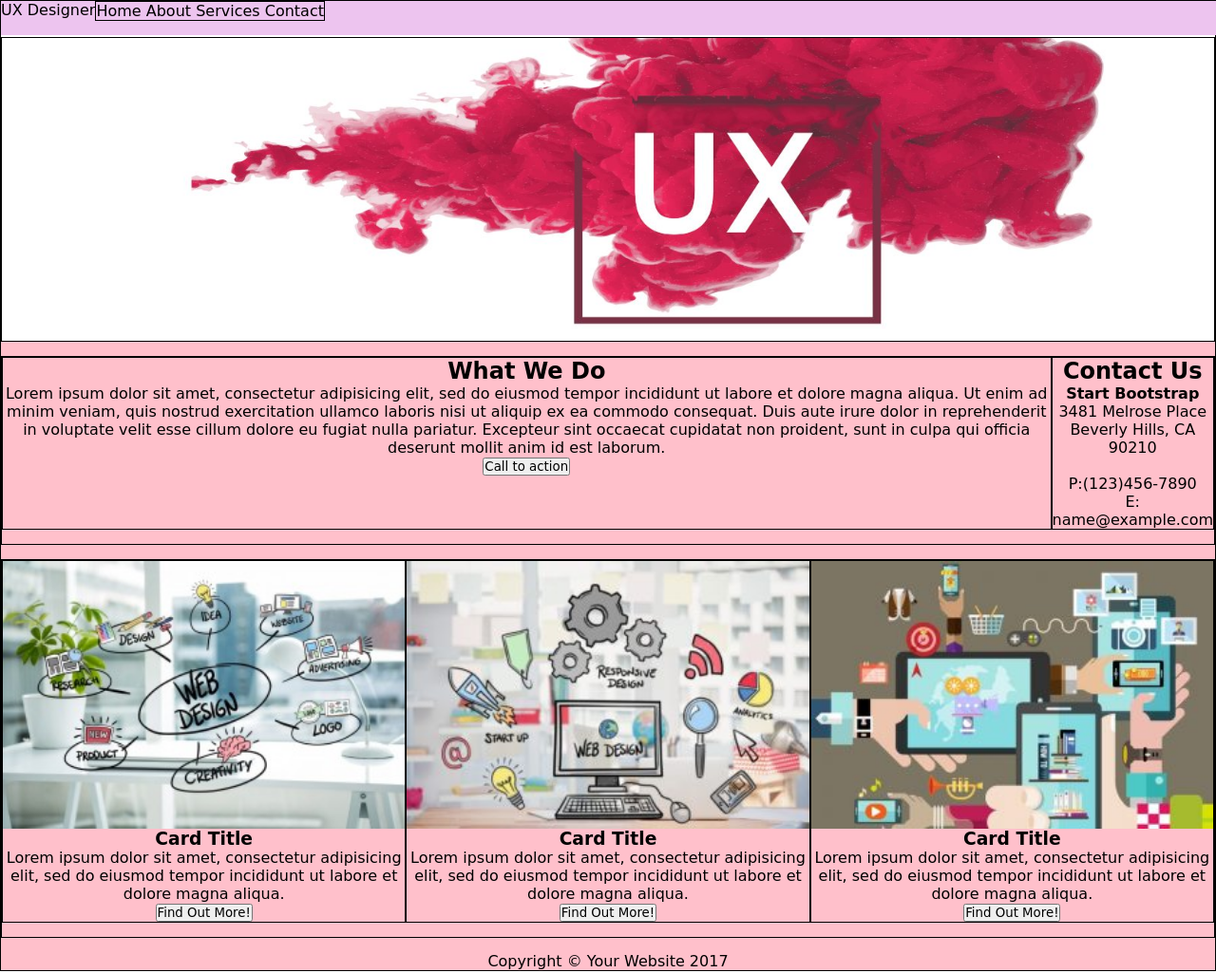
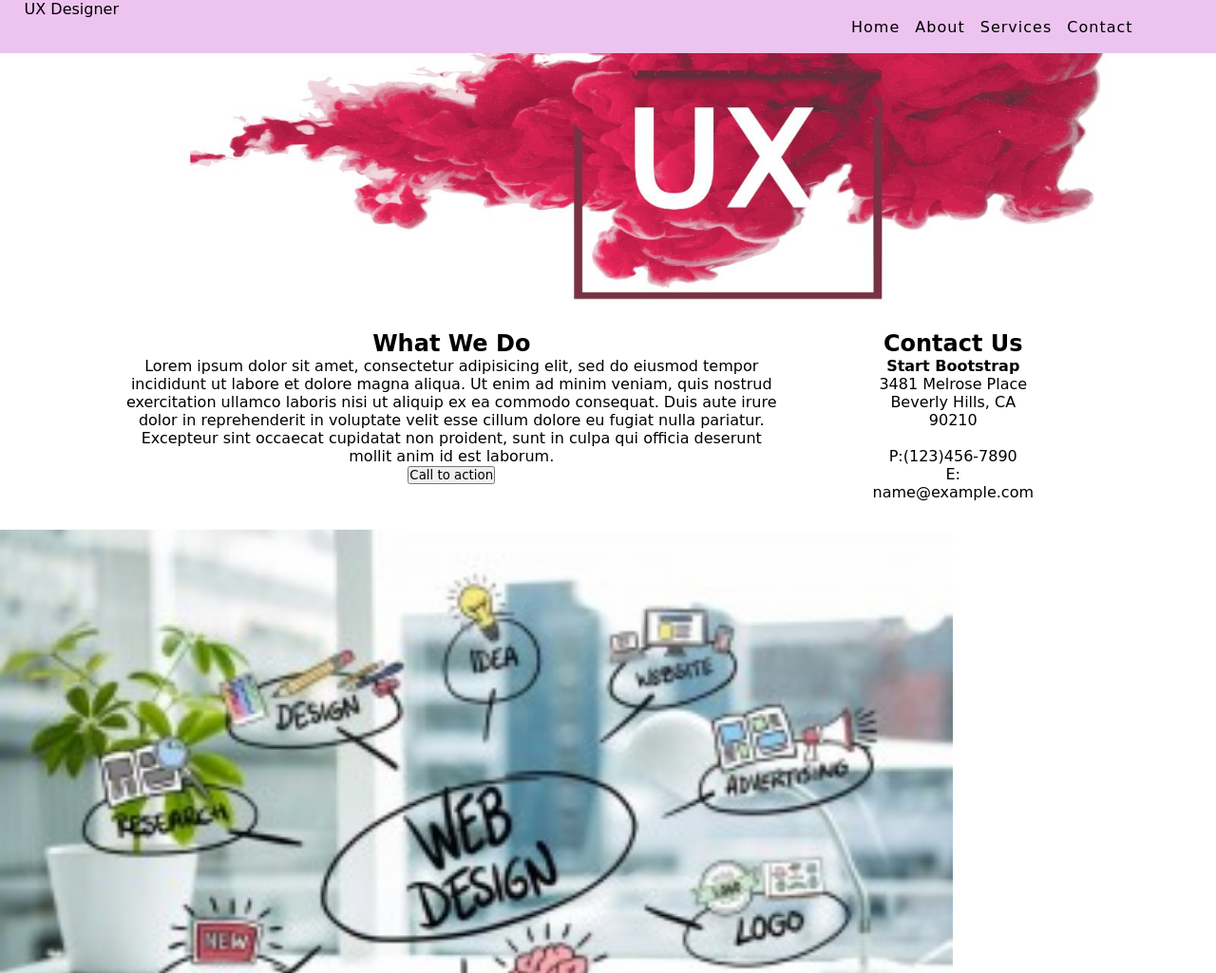
Before and after one commit to kankkuna/my-page, a plain HTML site: page index.html in a window 1280 px wide. Shown: the top 1025 px of the page at 95% size. Drawn offline with Linux system fonts and the light colour scheme; a web font is replaced by a local one.

Commit message:
mejora html y css al 100%

```diff
--- a/css/main.css
+++ b/css/main.css
@@ -9,47 +9,72 @@
 .container{
   max-width: 1600px;
   height: 100%;
+  margin-top:
+
+}
+
+header {
+  font-family: 'Lily Script One', cursive;
 
 }
 
 nav {
   position: fixed;
   margin-top: 0;
-  margin-bottom: 10px;
-  background-position: center;
   background-color: #edc4ef;
+  height: 7%;
+
 }
 
-header {
-  background-color: pink;
-  margin-top: 38px;
+ul{
+  list-style: none;
+  margin-left: 2%;
+
 }
 
 div {
-  border: solid 0.5px;
+  /*border: solid 0.5px;*/
   margin-bottom: 15px;
 
 }
 
-ul li{
+.ux {
+  margin-top: 12%;
+
+}
+
+.one {
+}
+
+.two{
   display: inline;
   list-style: none;
+  margin-left: 70%;
+  letter-spacing: 1px;
+
 }
 
 a {
-  text-align: right;
+  text-align: center;
   text-decoration: none;
   color: black;
-}
+  background-color: #edc4ef;
+  margin-right: 10px;
 
-.one {
-  font-family: 'Lily Script One', cursive;
 }
 
 footer {
   text-align: center;
 }
 
+.what {
+  margin-right: 15%;
+  margin-left: 10%
+}
+
+.contact {
+  margin-left: 10%;
+}
 .row::before, .row::after{
   content: "";
   display: table;
@@ -73,7 +98,11 @@ footer {
 .col-9 {width: 75%;}
 .col-12 {width: 100%;}
 
-@media screen and (min-width:760px) {
+.dates {
+display: none;
+}
+
+@media (min-width:760px) {
   .part-one{
     display: flex;
     margin-top: 0;
@@ -82,8 +111,13 @@ footer {
     display: none;
   }
 
-  @media all and (max-width:760px) {
-      .dates {
-      display: none;
-    }
+  .dates {
+  display: block;
+
   }
+
+  .ux {
+    margin-top: 1%;
+  }
+
+}
--- a/index.html
+++ b/index.html
@@ -10,32 +10,33 @@
     <link rel="stylesheet" href="css/main.css">
   </head>
   <body>
-    <div class="container">
+    <header>
       <nav class="row col-12">
         <ul class="one col-xs-2">
           <li>UX Designer</li>
         </ul>
         <ul class="two col-xs-10">
           <i class="fa fa-align-justify" aria-hidden="true"></i>
-          <div class="dates">
+          <li class="dates">
           <a href="#">Home</a>
           <a href="#">About</a>
           <a href="#">Services</a>
           <a href="#">Contact</a>
-          </div>
+          </li>
         </ul>
       </nav>
-      <header class="row">
-      <div class="col-md-12">
+      <div class="ux col-md-12">
         <img class="col-12" src="assets/images/ux.jpg" alt="">
       </div>
-      <div class="row part-one">
+    </header>
+      <div class="container row">
+      <div class="what row part-one">
       <div class="col-xs-12 col-md-6">
         <h2>What We Do</h2>
         <p>Lorem ipsum dolor sit amet, consectetur adipisicing elit, sed do eiusmod tempor incididunt ut labore et dolore magna aliqua. Ut enim ad minim veniam, quis nostrud exercitation ullamco laboris nisi ut aliquip ex ea commodo consequat. Duis aute irure dolor in reprehenderit in voluptate velit esse cillum dolore eu fugiat nulla pariatur. Excepteur sint occaecat cupidatat non proident, sunt in culpa qui officia deserunt mollit anim id est laborum.</p>
         <button type="button" name="button">Call to action</button>
       </div>
-      <div class="col-xs-12 col-md-6">
+      <div class="contact col-xs-12 col-md-6">
         <h2>Contact Us</h2>
         <h4>Start Bootstrap</h4>
         <p>3481 Melrose Place</p>
@@ -45,7 +46,7 @@
         <p>E: name@example.com </p>
       </div>
     </div>
-      <div class="row part-one col-12">
+    <div class="">
         <div class="col-xs-12 col-md-4">
           <img class="col-12" src="assets/images/web1.jpg" alt="">
           <h3>Card Title</h3>
@@ -65,9 +66,7 @@
           <button type="button" name="button">Find Out More!</button>
         </div>
       </div>
+    </div>
       <footer>Copyright © Your Website 2017</footer>
-    </header>
-    </div>
-
-  </body>
+      </body>
 </html>
```
